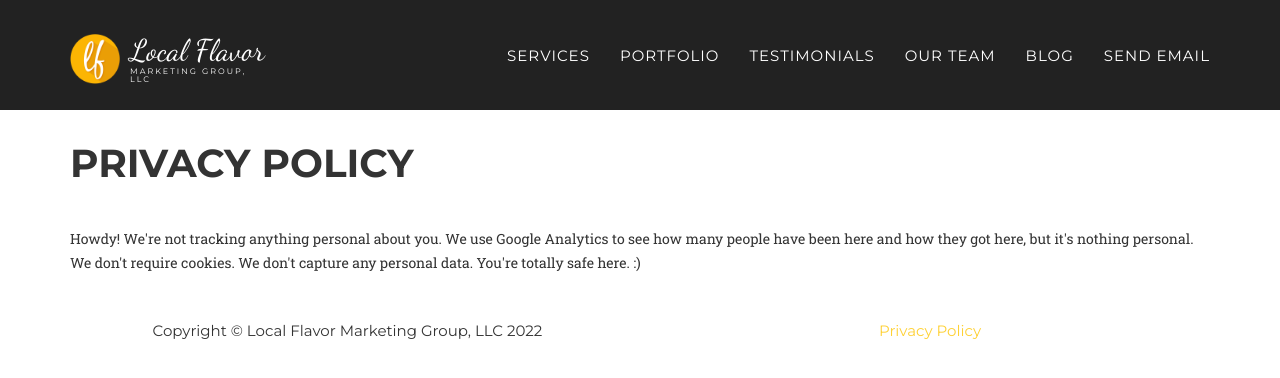
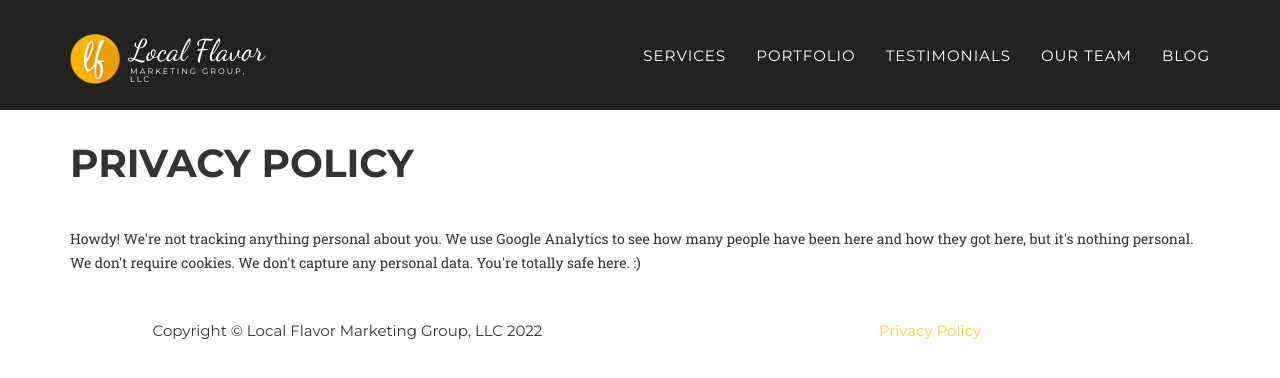
Before and after one commit to localflavor/localflavor.github.io, a Jekyll site: the page built from privacy_policy.md, in a window 1280 px wide. Shown: the top 378 px of the page. Built offline with Jekyll 4.4.1, drawn with Linux system fonts in a browser that asks for light colours; nearby versions of some CDN libraries; some web fonts are replaced.

Commit message:
Remove email from navbar

```diff
--- a/_includes/navbar.html
+++ b/_includes/navbar.html
@@ -31,7 +31,7 @@
         <li><a class="page-scroll" href="/#testimonials">Testimonials</a></li>
         <li><a class="page-scroll" href="/#team">Our Team</a></li>
         <li><a class="page-scroll" href="/posts">Blog</a></li>
-        <li><a href="mailto:{{ site.email }}">Send Email</a></li>
+        <!-- <li><a href="mailto:{{ site.email }}">Send Email</a></li> -->
         <!-- <li><a class="page-scroll" href="/#contact">Contact</a></li> -->
       </ul>
     </div>
```
